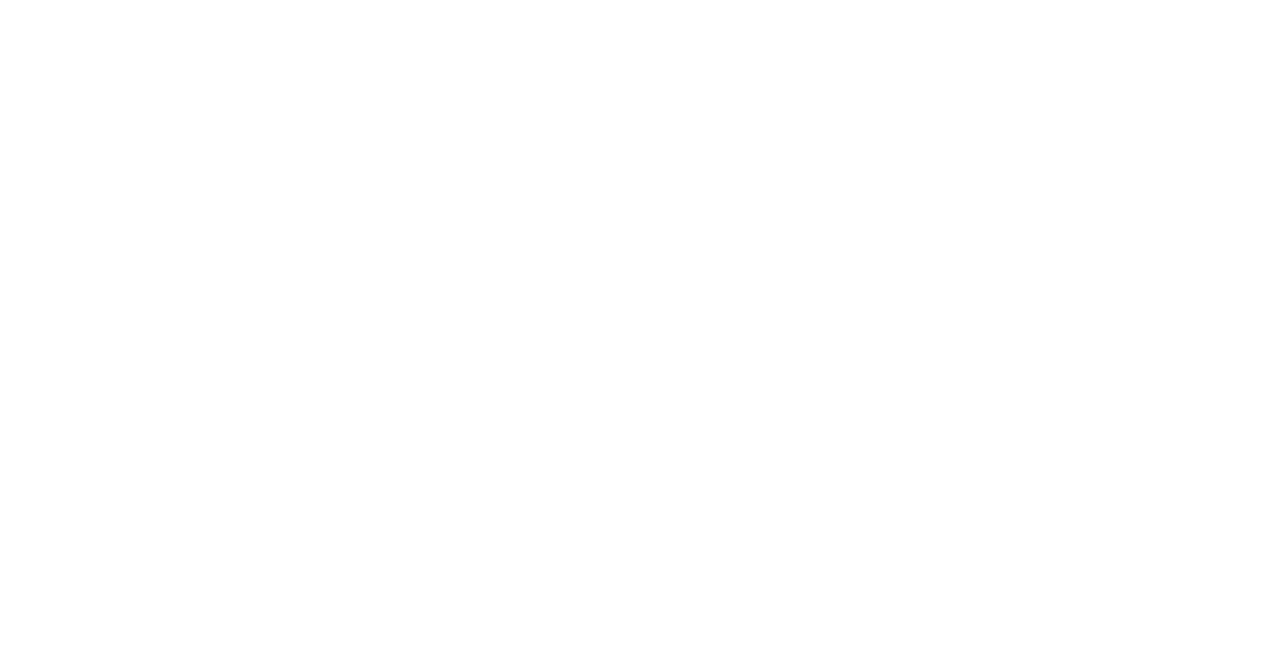
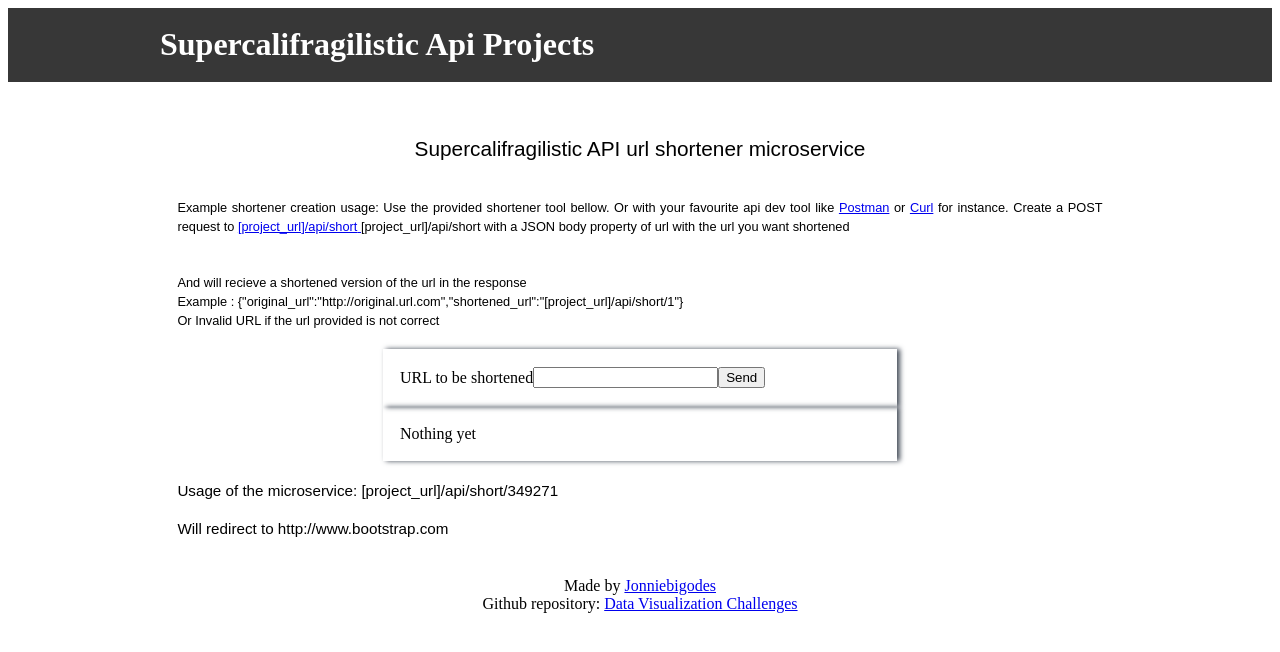
Before and after one commit to jonniebigodes/freecodecampApiChallenges, a React app: page /shorter in a window 1280 px wide. Shown: the top 652 px of the page. Built offline with nearby package versions, Linux system fonts and the light colour scheme.

Commit message:
rename shortener  cause heroku lowercases it

```diff
--- a/src/components/urlShort.js
+++ b/src/components/Shortener.js
@@ -4,7 +4,8 @@
 import Header from './Header'
 import '../Assets/styleSheets/base.scss'
 
-class UrlShort extends Component {
+class Shortener extends Component {
+
   state = {
     url: '',
     shortData: {},
@@ -139,4 +140,4 @@
     )
   }
 }
-export default UrlShort
+export default Shortener
--- a/src/index.js
+++ b/src/index.js
@@ -6,7 +6,7 @@
 // import TimeInfo from './components/Timeinfo'
 // import NotFound from './components/NotFound'
 import FileInformation from './components/FileInformation'
-// import UrlShort from './components/UrlShort'
+import Shortener from './components/Shortener'
 import Urlist from './components/UrlList'
 import imgComponent from './components/imgComponent'
 import Exercises from './components/Exercises'
@@ -17,7 +17,7 @@
       <Route path="/whoami" exact component={WhoAmi} />
       {/* <Route path="/time" exact component={TimeInfo} /> */}
       <Route path="/fileupload" exact component={FileInformation} />
-      {/* <Route path="/shorter" exact component={UrlShort} /> */}
+      <Route path="/shorter" exact component={Shortener} />
       <Route path="/listshort" exact component={Urlist} />
       <Route path="/imgsearch" exact component={imgComponent} />
       <Route path="/exercises" exact component={Exercises} />
```
